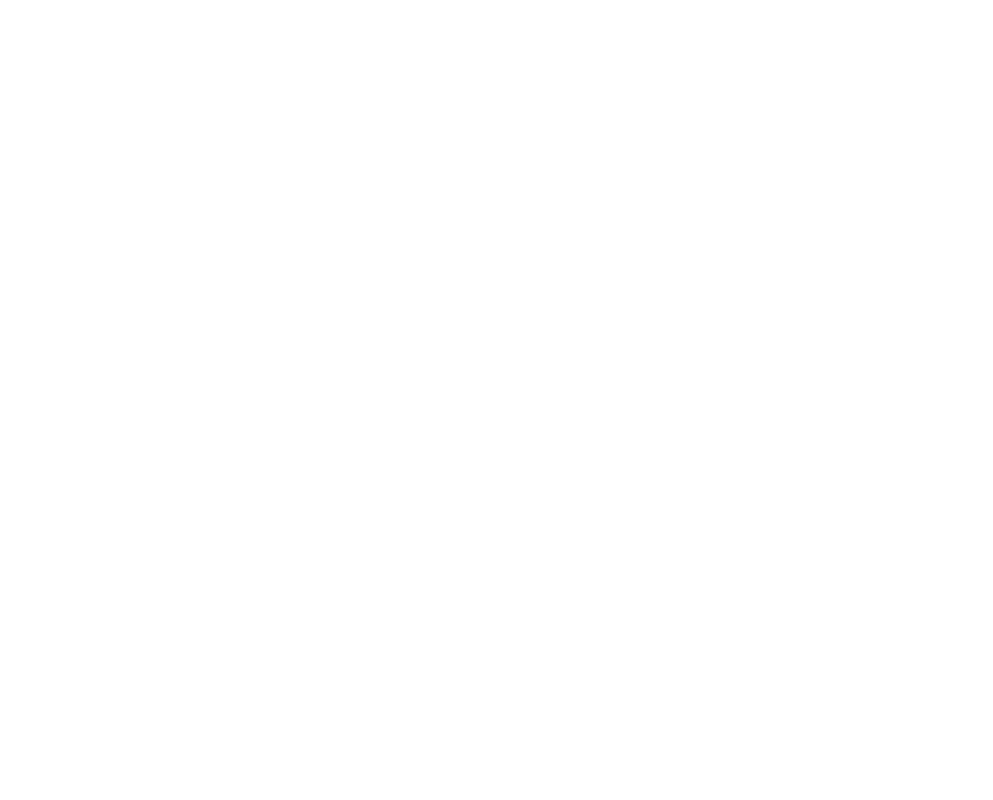
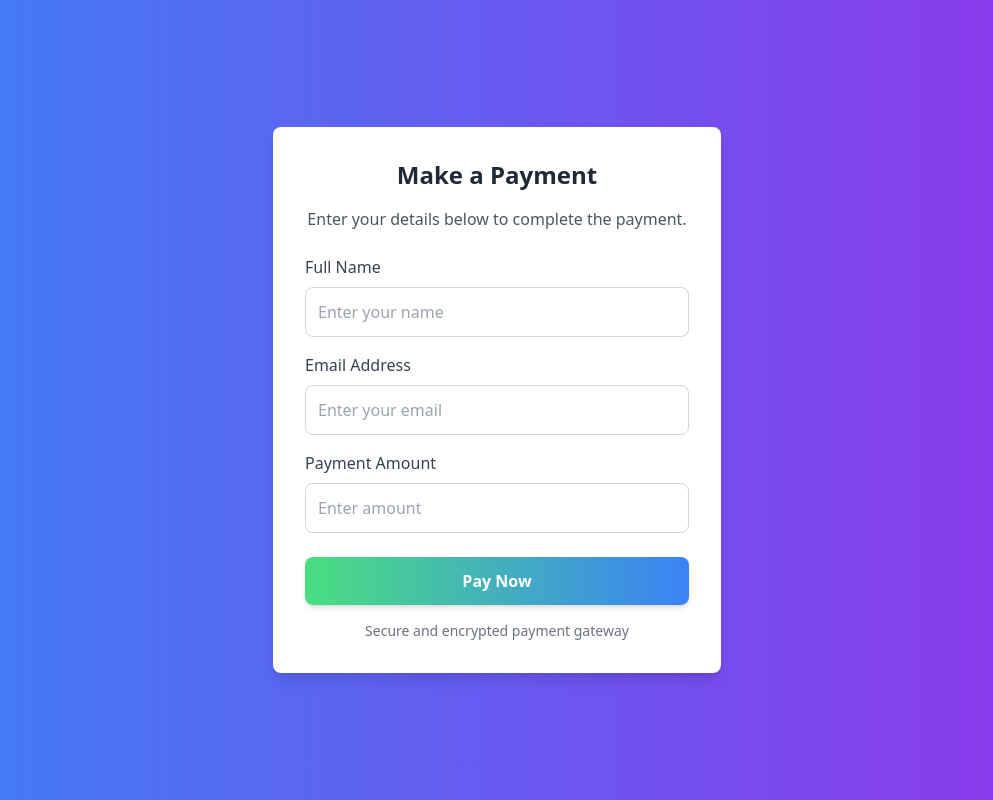
Before and after one commit to Anamiiikka/PrintEase1, a React (Vite) app in the folder photocopy-frontend/vite-project/: page /payment in a window 1280 px wide. Before the commit this address had no page. Shown: the whole page, without its empty margins (143-1136 px from the left). Built offline with nearby package versions, Linux system fonts and the light colour scheme.

Commit message:
added Payement gateway

```diff
--- a/photocopy-frontend/vite-project/src/App.jsx
+++ b/photocopy-frontend/vite-project/src/App.jsx
@@ -6,6 +6,8 @@
 import Home from "./pages/Home";
 import UploadFile from "./pages/UploadFile";
 import SellerLogin from "./pages/SellerLogin";
+import Payment from "./pages/payment";
+
 
 const App = () => {
   return (
@@ -18,6 +20,7 @@
         <Route path="/upload" element={<UploadFile />} />
         {/* <Route path="/seller-signup" element={<SellerSignup />} /> */}
         <Route path="/seller-login" element={<SellerLogin />} />
+        <Route path="/payment" element={<Payment />} />
 
       </Routes>
     </Router>
--- /dev/null
+++ b/photocopy-frontend/vite-project/src/pages/Payment.jsx
@@ -0,0 +1,106 @@
+import React from 'react';
+import { useState } from 'react';
+import axios from 'axios';
+
+const Payment = () => {
+    const[name, setName] = React.useState('');
+    const[email, setEmail] = React.useState('');
+    const[amount, setAmount] = React.useState('');
+    const[loading, setLoading] = React.useState(false);
+
+
+  const handleSubmit = async(e) => {
+   e.preventDefault();
+   setLoading(true);
+
+   const data = {
+        name,
+        email,
+        amount,
+        MUID: "MUID"+ Date.now(),
+        transactionID: "TID"+ Date.now()
+   };
+
+   await axios
+   .post("http://localhost:8000/order", data)
+   .then((response) => {
+     if(response.data && response.data.data.instrumentResponse.url){
+        window.location.href = response.data.data.instrumentResponse.redirectInfo.url;
+     }
+
+   })
+   .catch((error) => {
+    console.log(error);
+   });
+   };
+
+  return (
+    <div className="min-h-screen bg-gradient-to-r from-blue-500 to-purple-600 flex items-center justify-center p-5">
+      <div className="bg-white shadow-lg rounded-lg p-8 max-w-md w-full transform transition duration-500 hover:scale-105">
+        <h1 className="text-2xl font-bold text-gray-800 mb-4 text-center animate-fadeIn">Make a Payment</h1>
+        <form onSubmit={handleSubmit}>
+        <p className="text-gray-600 mb-6 text-center">
+          Enter your details below to complete the payment.
+        </p>
+
+        <div className="mb-4">
+          <label htmlFor="name" className="block text-gray-700 font-medium mb-2">
+            Full Name
+          </label>
+          <input
+            type="text"
+            id="name"
+            value={name}
+            onChange={(e) => setName(e.target.value)}
+            placeholder="Enter your name"
+            className="w-full border border-gray-300 rounded-lg p-3 focus:outline-none focus:ring focus:ring-blue-500"
+          />
+        </div>
+
+        <div className="mb-4">
+          <label htmlFor="email" className="block text-gray-700 font-medium mb-2">
+            Email Address
+          </label>
+          <input
+            type="email"
+            id="email"
+            value={email}
+            onChange={(e) => setEmail(e.target.value)}
+            placeholder="Enter your email"
+            className="w-full border border-gray-300 rounded-lg p-3 focus:outline-none focus:ring focus:ring-blue-500"
+          />
+        </div>
+
+        <div className="mb-6">
+          <label htmlFor="amount" className="block text-gray-700 font-medium mb-2">
+            Payment Amount
+          </label>
+          <input
+            type="number"
+            id="amount"
+            value={amount}
+            onChange={(e) => setAmount(e.target.value)}
+            placeholder="Enter amount"
+            className="w-full border border-gray-300 rounded-lg p-3 focus:outline-none focus:ring focus:ring-blue-500"
+          />
+        </div>
+
+        <button
+           type='submit'
+           disabled={loading}
+          className="w-full bg-gradient-to-r from-green-400 to-blue-500 text-white font-semibold py-3 rounded-lg shadow-md transform transition duration-300 hover:scale-105 hover:shadow-lg hover:opacity-90 focus:outline-none focus:ring focus:ring-green-300"
+        >
+          Pay Now
+        </button>
+
+        <p className="text-sm text-gray-500 mt-4 text-center animate-slideUp">
+          Secure and encrypted payment gateway
+        </p>
+        </form>
+
+      </div>
+    </div>
+  );
+};
+
+export default Payment;
```
Also changed, not shown: 1 other file (tests, documents, lock files or other folders).
